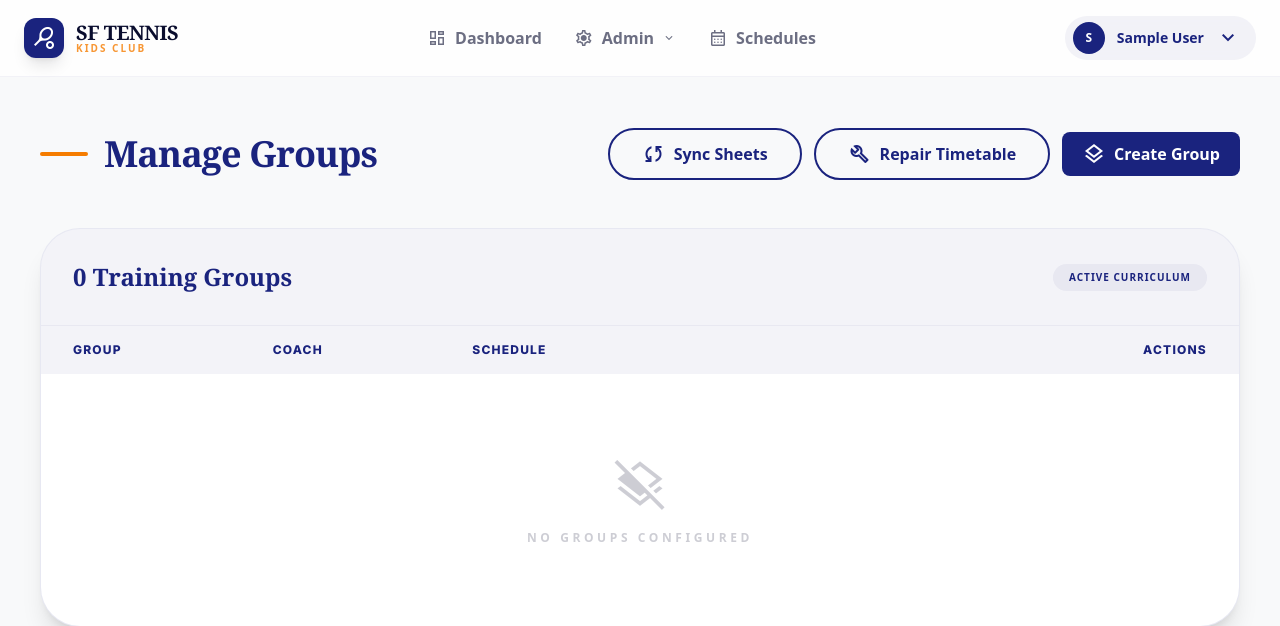
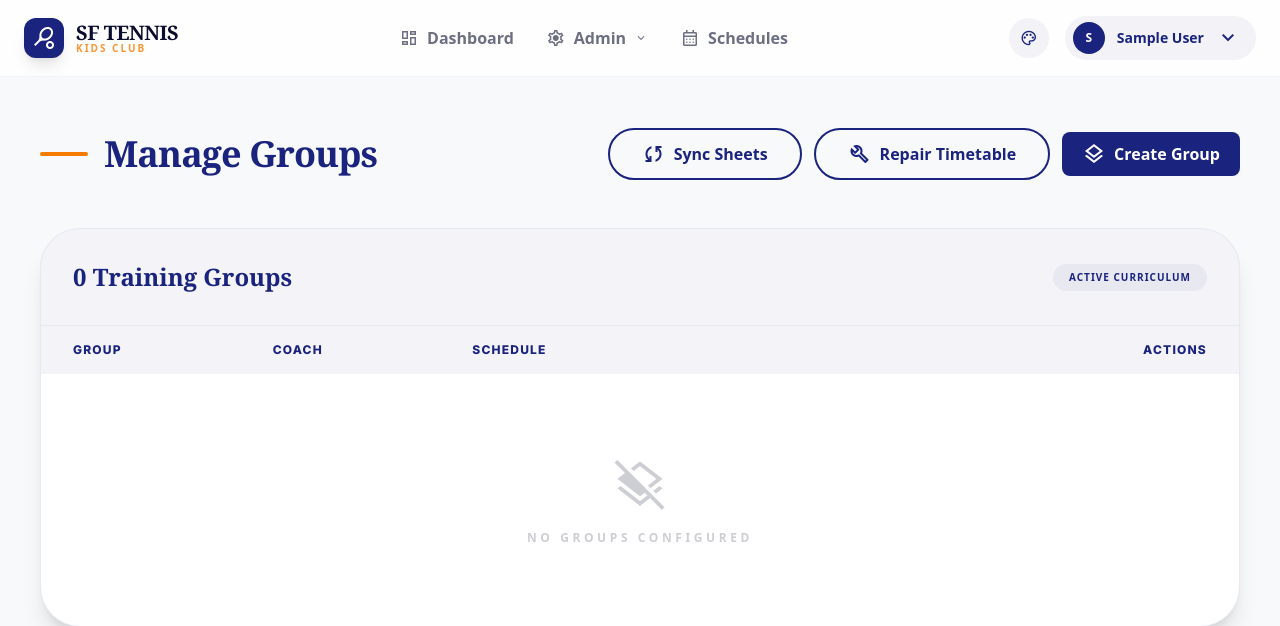
Before and after one commit to elecodes/tennis_academy, a Flask app: page /admin/groups in a window 1280 px wide. Shown: the top 626 px of the page. Run offline with Flask 3, Linux system fonts and the light colour scheme; the visitor is signed in with stand-in values (Sample User, id 1); data that the repository does not hold is empty; some libraries are stand-ins or nearby versions; some web fonts are replaced.

Commit message:
feat: add V1/V2 theme toggle

```diff
--- a/frontend/static/css/main.css
+++ b/frontend/static/css/main.css
@@ -10,6 +10,16 @@
   --mist: #F8F9FA;
   --obsidian: #0A0D2E;
   --white: #FFFFFF;
+}
+
+/* V2 Theme - Royal Blue + Golden Yellow */
+.theme-v2 {
+  --navy: #163E85;
+  --navy-light: rgba(22, 62, 133, 0.05);
+  --navy-muted: rgba(22, 62, 133, 0.1);
+  --accent: #E6C200;
+  --accent-light: rgba(230, 194, 0, 0.05);
+  --mist: #EEF0F5;
 }
 
 /* Base Styles */
--- a/frontend/templates/base.html
+++ b/frontend/templates/base.html
@@ -4,7 +4,7 @@
 <head>
   <meta charset="UTF-8">
   <meta name="viewport" content="width=device-width, initial-scale=1.0">
-  <meta name="theme-color" content="#1A237E">
+  <meta name="theme-color" content="#163E85">
   <meta name="description" content="SF TENNIS KIDS Club - Manage tennis sessions, groups, and communications">
   <meta name="apple-mobile-web-app-capable" content="yes">
   <meta name="apple-mobile-web-app-status-bar-style" content="default">
@@ -24,17 +24,29 @@
   <script src="https://cdn.tailwindcss.com"></script>
   <style>
     /* Fallback styles in case CDN fails */
-    body { background: #F8F9FA; color: #0A0D2E; }
+    body { background: var(--mist, #F8F9FA); color: #0A0D2E; }
     .bg-white { background: white; }
-    .text-navy { color: #1A237E; }
-    .bg-navy { background: #1A237E; }
-    .btn-primary { background: #1A237E; color: white; padding: 10px 20px; border-radius: 8px; }
+    .text-navy { color: var(--navy, #1A237E); }
+    .bg-navy { background: var(--navy, #1A237E); }
+    .btn-primary { background: var(--navy, #1A237E); color: white; padding: 10px 20px; border-radius: 8px; }
   </style>
   <script>
+    // Theme toggle: V1 (default) = orange, V2 = yellow
+    var currentTheme = localStorage.getItem('theme') || 'v1';
+    document.documentElement.setAttribute('data-theme', currentTheme);
+    if (currentTheme === 'v2') {
+      document.documentElement.classList.add('theme-v2');
+    }
     tailwind.config = {
       theme: {
         extend: {
-          colors: {
+          colors: currentTheme === 'v2' ? {
+            navy: '#163E85',
+            accent: '#E6C200',
+            clay: '#D32F2F',
+            obsidian: '#0A0D2E',
+            mist: '#EEF0F5',
+          } : {
             navy: '#1A237E',
             accent: '#F57C00',
             clay: '#D32F2F',
@@ -86,7 +98,7 @@
 
 <body class="bg-mist font-sans text-obsidian antialiased" style="background-color: #F8F9FA; font-family: system-ui, -apple-system, sans-serif;">
   <noscript>
-    <div style="padding: 20px; background: #1A237E; color: white; text-align: center;">
+    <div style="padding: 20px; background: #163E85; color: white; text-align: center;">
       <h1>SF TENNIS KIDS</h1>
       <p>Please enable JavaScript to use this app.</p>
     </div>
@@ -180,6 +192,12 @@
 
       <!-- Action Area -->
       <div class="flex items-center gap-4">
+        <!-- Theme Toggle -->
+        <button id="theme-toggle" onclick="toggleTheme()"
+          class="w-10 h-10 rounded-full bg-navy/5 hover:bg-navy/10 flex items-center justify-center transition-colors"
+          title="Toggle theme">
+          <span class="material-symbols-outlined text-navy text-lg">palette</span>
+        </button>
         {% if 'user_id' in session %}
         <div class="relative group">
           <button
@@ -437,6 +455,20 @@
         });
       }
     });
+
+    // Theme toggle
+    function toggleTheme() {
+      const html = document.documentElement;
+      const current = localStorage.getItem('theme') || 'v1';
+      const next = current === 'v1' ? 'v2' : 'v1';
+      if (next === 'v2') {
+        html.classList.add('theme-v2');
+      } else {
+        html.classList.remove('theme-v2');
+      }
+      localStorage.setItem('theme', next);
+      location.reload();
+    }
   </script>
 
   <!-- PWA Service Worker -->
```
